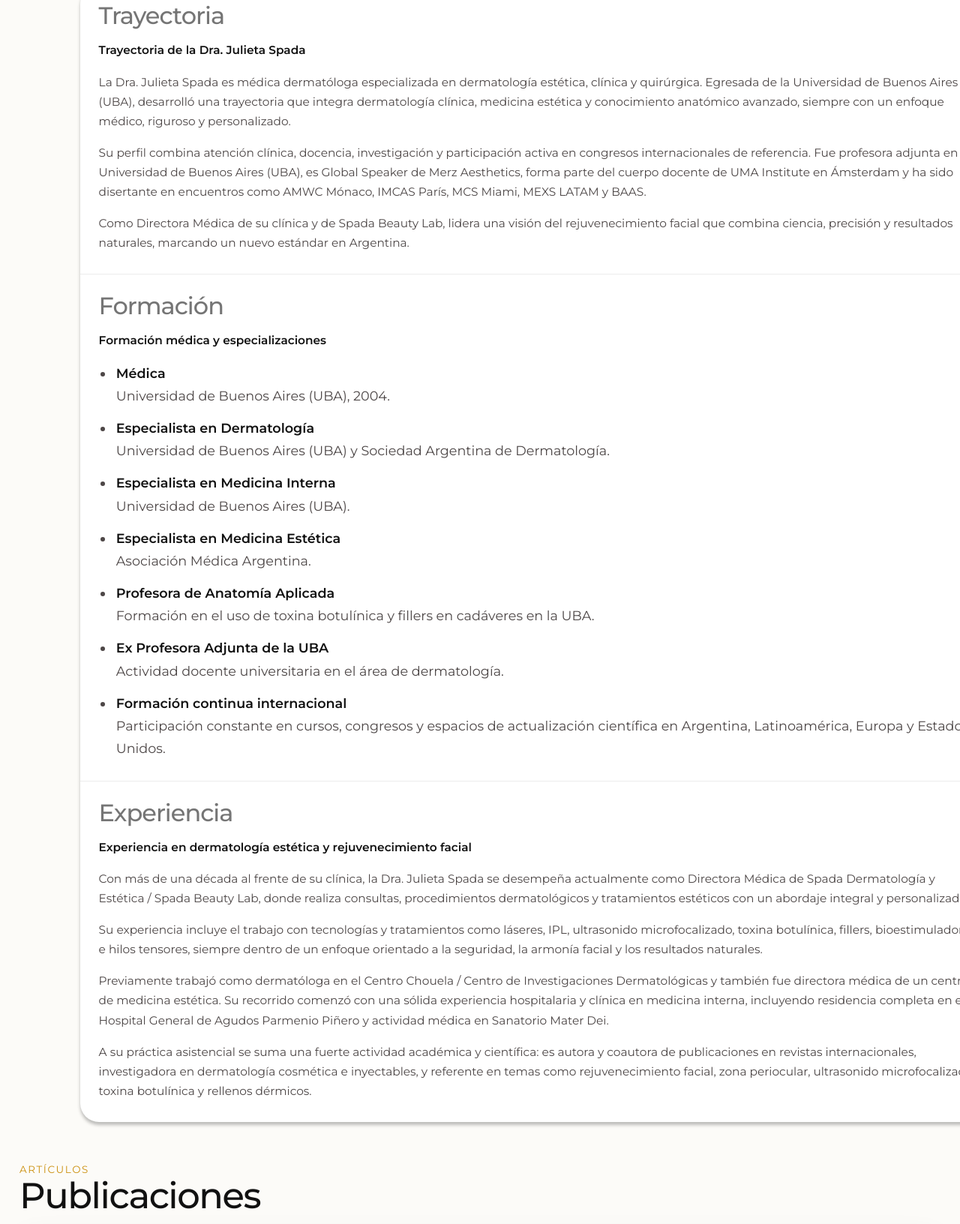
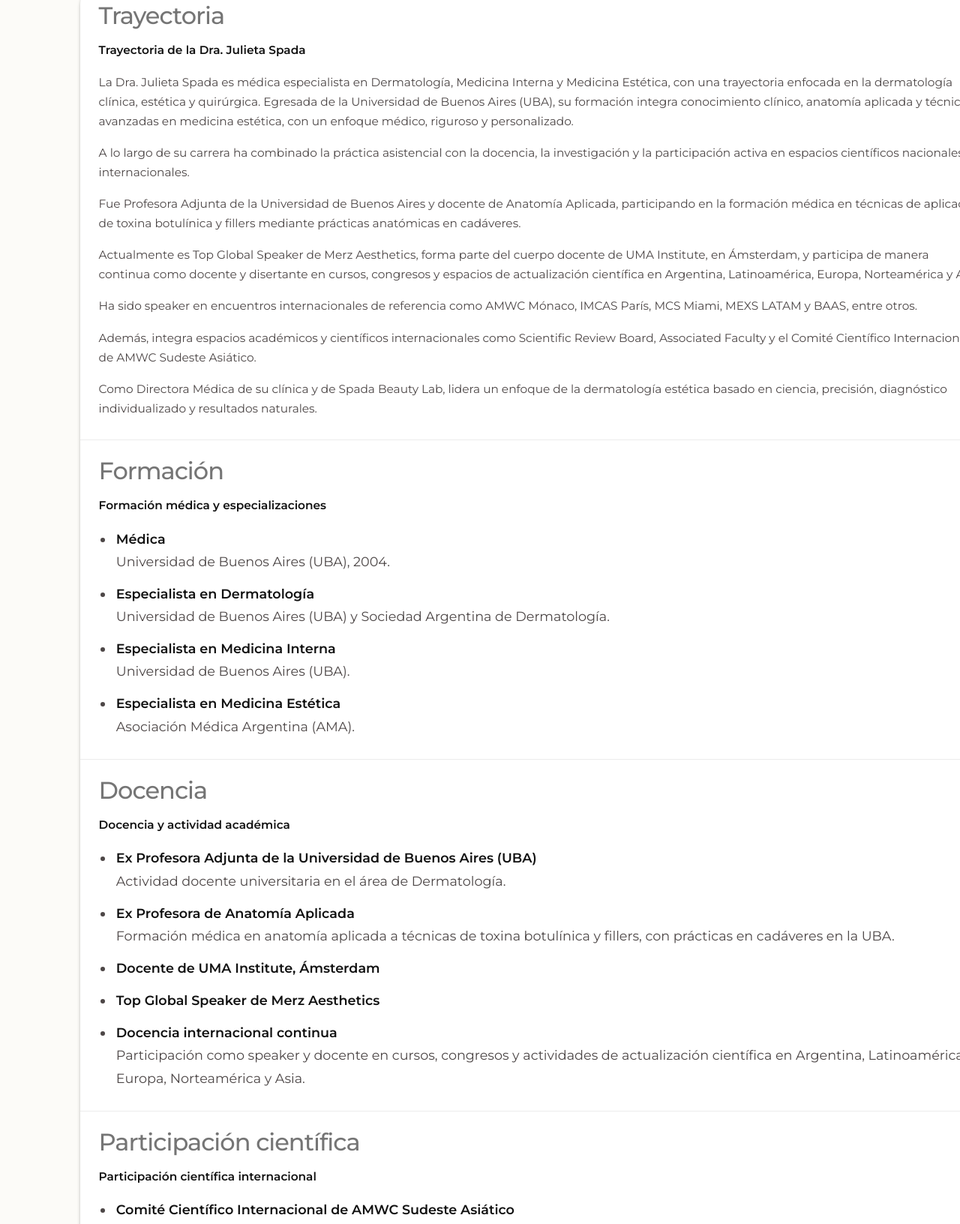
Before and after one commit to drajulietaspada/drajulietaspada, a website: page acerca.html in a window 1280 px wide. Shown: the part 988-2620 px from the top of the page at 75% size. Drawn offline with nearby package versions, Linux system fonts and the light colour scheme.

Commit message:
Update Dra. Julieta Spada trajectory and medical training

```diff
--- a/acerca.html
+++ b/acerca.html
@@ -11,13 +11,107 @@
       href="https://fonts.googleapis.com/css2?family=Cormorant+Garamond:wght@600;700&family=Montserrat:wght@300;400;500;600;700&display=swap"
       rel="stylesheet"
     />
-   <link rel="icon" type="image/png" href="images/image.png" />
+    <link rel="icon" type="image/png" href="images/image.png" />
     <link rel="stylesheet" href="styles/main.css" />
   </head>
   <body data-page="acerca">
     <div id="site-header"></div>
     <main id="app"></main>
     <div id="site-footer"></div>
-    <script type="module" src="scripts/app.js"></script>
+    <script type="module">
+      import { aboutPageContent } from "./scripts/site-data.js";
+
+      aboutPageContent.sections = [
+        {
+          title: "Trayectoria",
+          intro: "Trayectoria de la Dra. Julieta Spada",
+          paragraphs: [
+            "La Dra. Julieta Spada es médica especialista en Dermatología, Medicina Interna y Medicina Estética, con una trayectoria enfocada en la dermatología clínica, estética y quirúrgica. Egresada de la Universidad de Buenos Aires (UBA), su formación integra conocimiento clínico, anatomía aplicada y técnicas avanzadas en medicina estética, con un enfoque médico, riguroso y personalizado.",
+            "A lo largo de su carrera ha combinado la práctica asistencial con la docencia, la investigación y la participación activa en espacios científicos nacionales e internacionales.",
+            "Fue Profesora Adjunta de la Universidad de Buenos Aires y docente de Anatomía Aplicada, participando en la formación médica en técnicas de aplicación de toxina botulínica y fillers mediante prácticas anatómicas en cadáveres.",
+            "Actualmente es Top Global Speaker de Merz Aesthetics, forma parte del cuerpo docente de UMA Institute, en Ámsterdam, y participa de manera continua como docente y disertante en cursos, congresos y espacios de actualización científica en Argentina, Latinoamérica, Europa, Norteamérica y Asia.",
+            "Ha sido speaker en encuentros internacionales de referencia como AMWC Mónaco, IMCAS París, MCS Miami, MEXS LATAM y BAAS, entre otros.",
+            "Además, integra espacios académicos y científicos internacionales como Scientific Review Board, Associated Faculty y el Comité Científico Internacional de AMWC Sudeste Asiático.",
+            "Como Directora Médica de su clínica y de Spada Beauty Lab, lidera un enfoque de la dermatología estética basado en ciencia, precisión, diagnóstico individualizado y resultados naturales."
+          ]
+        },
+        {
+          title: "Formación",
+          intro: "Formación médica y especializaciones",
+          items: [
+            {
+              label: "Médica",
+              text: "Universidad de Buenos Aires (UBA), 2004."
+            },
+            {
+              label: "Especialista en Dermatología",
+              text: "Universidad de Buenos Aires (UBA) y Sociedad Argentina de Dermatología."
+            },
+            {
+              label: "Especialista en Medicina Interna",
+              text: "Universidad de Buenos Aires (UBA)."
+            },
+            {
+              label: "Especialista en Medicina Estética",
+              text: "Asociación Médica Argentina (AMA)."
+            }
+          ]
+        },
+        {
+          title: "Docencia",
+          intro: "Docencia y actividad académica",
+          items: [
+            {
+              label: "Ex Profesora Adjunta de la Universidad de Buenos Aires (UBA)",
+              text: "Actividad docente universitaria en el área de Dermatología."
+            },
+            {
+              label: "Ex Profesora de Anatomía Aplicada",
+              text: "Formación médica en anatomía aplicada a técnicas de toxina botulínica y fillers, con prácticas en cadáveres en la UBA."
+            },
+            {
+              label: "Docente de UMA Institute, Ámsterdam",
+              text: ""
+            },
+            {
+              label: "Top Global Speaker de Merz Aesthetics",
+              text: ""
+            },
+            {
+              label: "Docencia internacional continua",
+              text: "Participación como speaker y docente en cursos, congresos y actividades de actualización científica en Argentina, Latinoamérica, Europa, Norteamérica y Asia."
+            }
+          ]
+        },
+        {
+          title: "Participación científica",
+          intro: "Participación científica internacional",
+          items: [
+            {
+              label: "Comité Científico Internacional de AMWC Sudeste Asiático",
+              text: ""
+            },
+            {
+              label: "Scientific Review Board",
+              text: ""
+            },
+            {
+              label: "Associated Faculty",
+              text: ""
+            }
+          ]
+        },
+        {
+          title: "Congresos",
+          intro: "Congresos internacionales",
+          paragraphs: [
+            "Ha participado como disertante en algunos de los principales encuentros de medicina estética y dermatología a nivel internacional, entre ellos:",
+            "AMWC Mónaco · IMCAS París · MCS Miami · MEXS LATAM · BAAS"
+          ]
+        }
+      ];
+
+      await import("./scripts/app.js");
+    </script>
   </body>
 </html>
```
